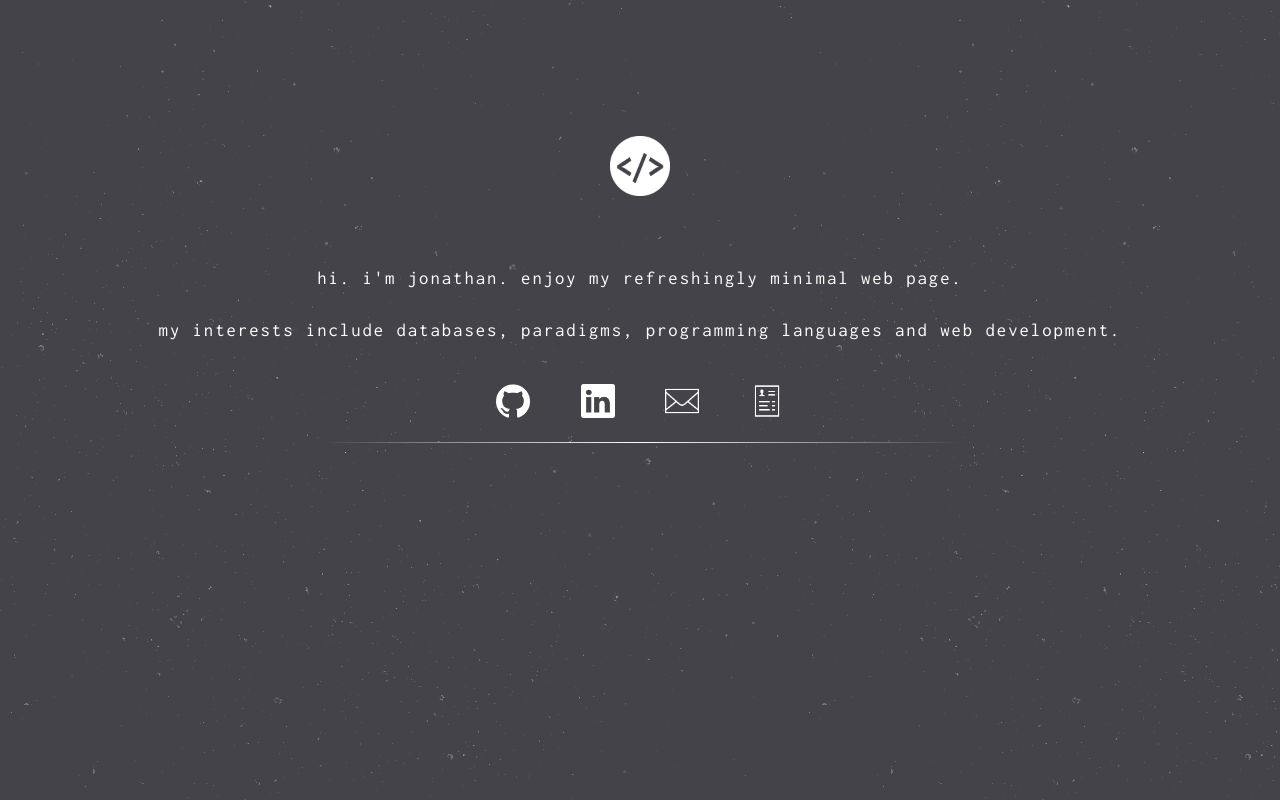
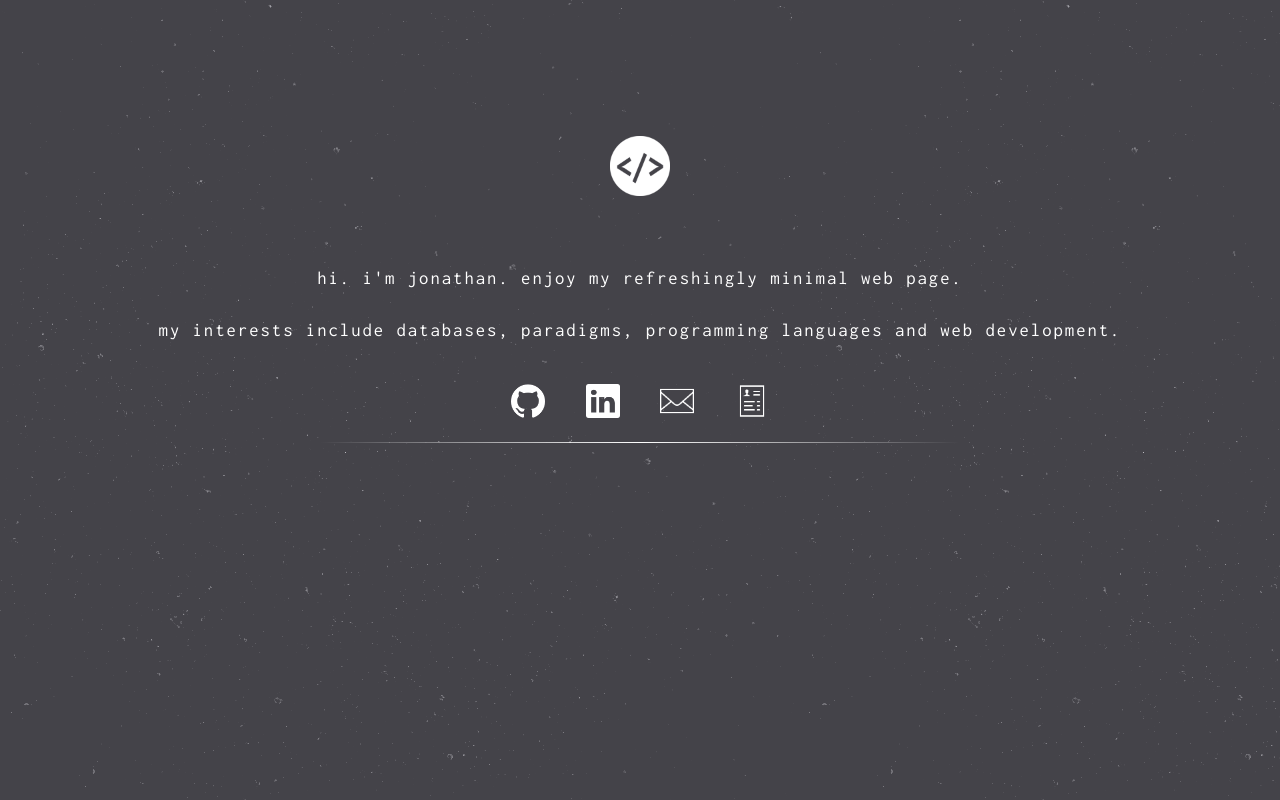
Before and after one commit to jonmrod/jonmrod.github.io, a plain HTML site: page index.html in a window 1280 px wide. Drawn offline with nearby package versions, Linux system fonts and the light colour scheme.

Commit message:
this better work

```diff
--- a/css/style.css
+++ b/css/style.css
@@ -35,8 +35,7 @@ hr {
 	padding: 10px;
 	width: 1.85em;
 	height: 1.85em;
-	margin: 0px 10px;
-	line-height: 2em;
+	margin: 0px 5px;
 	opacity: 0;
 	border: 0;
 
```
